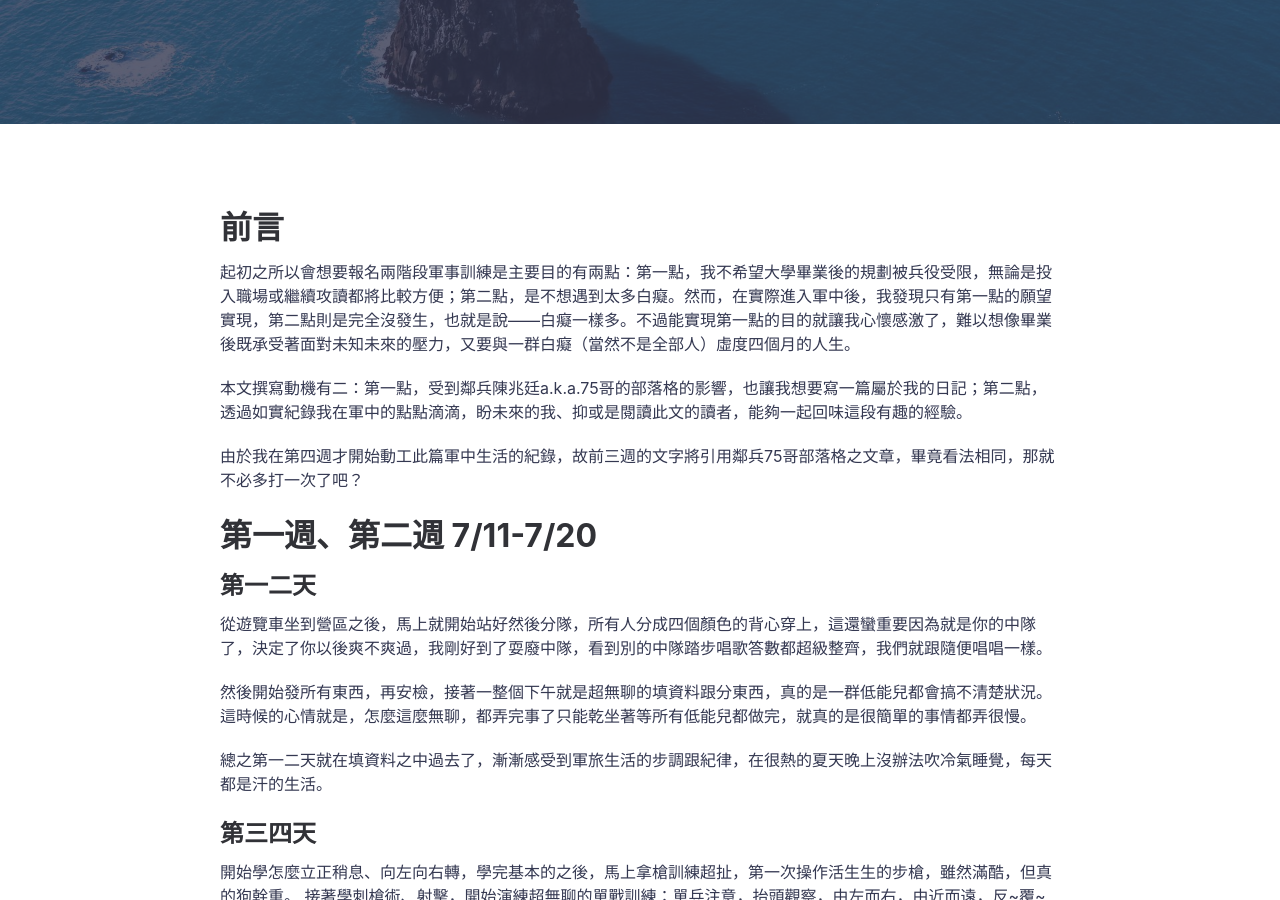
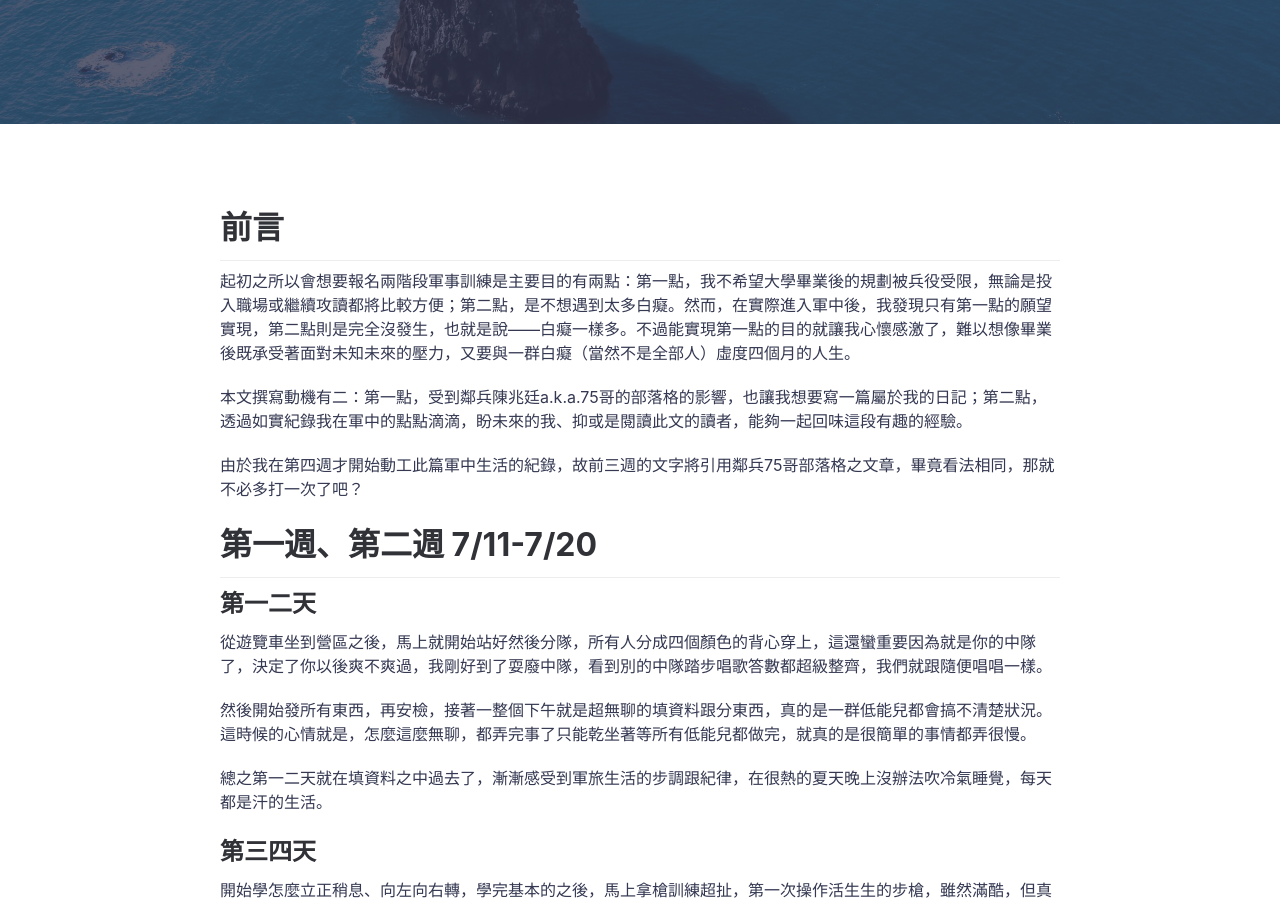
Before and after one commit to poi0905/blog, a Jekyll site: the page built from _posts/2020-07-02-military-life.md, in a window 1280 px wide and 900 px high, scrolled down 452 px. Built offline with Jekyll 4.4.1, drawn with Linux system fonts in a browser that asks for light colours; a script that is not in the unit is left out; comment, search, counter and statistics services are not loaded.

Commit message:
2020/7/2

```diff
--- a/_posts/2020-07-02-military-life.md
+++ b/_posts/2020-07-02-military-life.md
@@ -7,6 +7,8 @@ mathjax: true
 
 # 前言
 
+***
+
 起初之所以會想要報名兩階段軍事訓練是主要目的有兩點：第一點，我不希望大學畢業後的規劃被兵役受限，無論是投入職場或繼續攻讀都將比較方便；第二點，是不想遇到太多白癡。然而，在實際進入軍中後，我發現只有第一點的願望實現，第二點則是完全沒發生，也就是說——白癡一樣多。不過能實現第一點的目的就讓我心懷感激了，難以想像畢業後既承受著面對未知未來的壓力，又要與一群白癡（當然不是全部人）虛度四個月的人生。
 
 本文撰寫動機有二：第一點，受到鄰兵陳兆廷a.k.a.75哥的部落格的影響，也讓我想要寫一篇屬於我的日記；第二點，透過如實紀錄我在軍中的點點滴滴，盼未來的我、抑或是閱讀此文的讀者，能夠一起回味這段有趣的經驗。
@@ -15,6 +17,7 @@ mathjax: true
 
 # 第一週、第二週 7/11-7/20
 
+***
 
 ## 第一二天
 
@@ -55,6 +58,8 @@ mathjax: true
 
 ## 心得
 
+___
+
 ### 真的很多低能兒
 
 就跟國中生相處一樣，一堆小事他們都可以耍低能玩得很開心，又一堆邏輯智障。像是有人跟我說他肩膀很痠，比檸檬還要酸，或是一群人在討論10萬塊披薩要加甚麼料，還有人問放假在家裡要不要別識別證。
```
